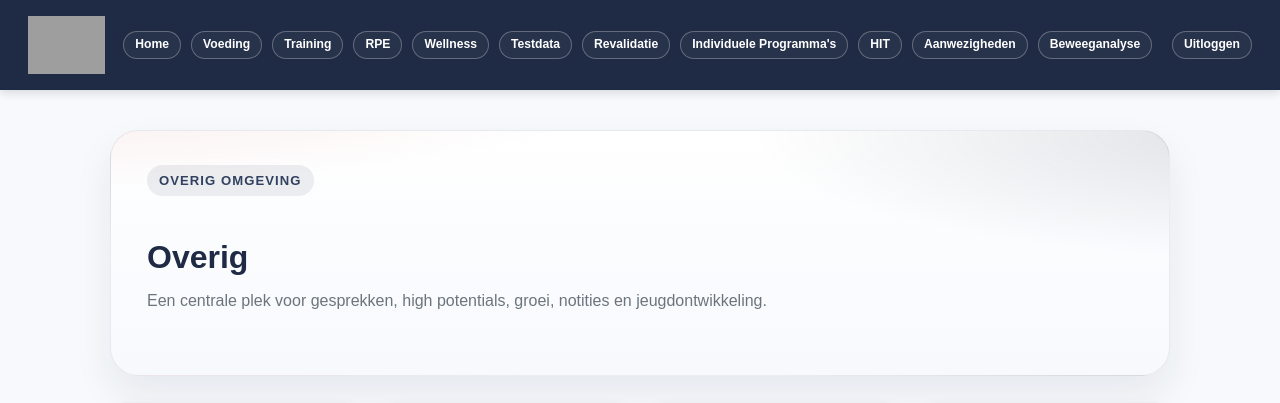
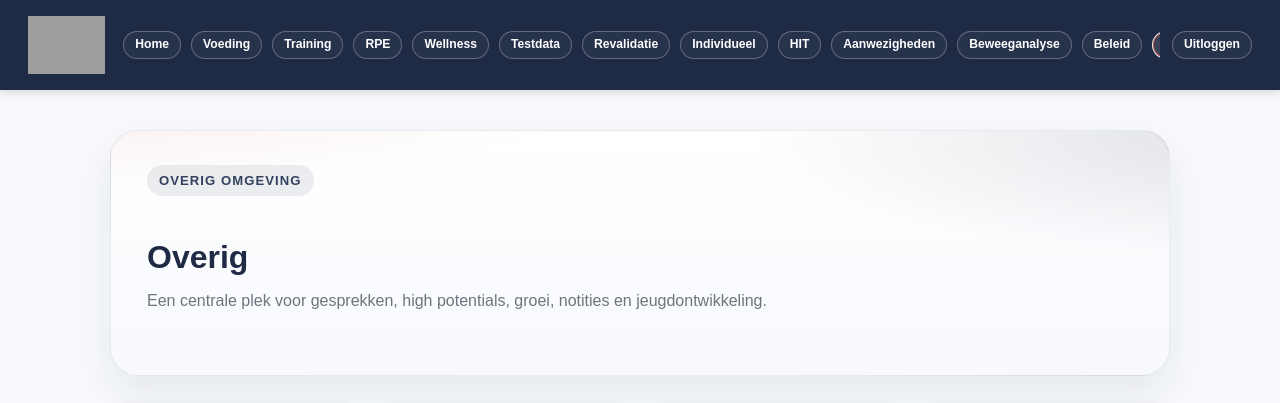
Before and after one commit to siebehermsen/Dashboard-Willem-II-, a Django app: page /overig/ in a window 1280 px wide. Shown: the top 403 px of the page. Run offline with Django 5.2, Linux system fonts and the light colour scheme; a user stored in the database is signed in; data comes from the database, SQL or seed files in the repository; grey boxes are pictures that could not be loaded.

Commit message:
Rename individuele programmas to individueel

```diff
--- a/main/templates/base.html
+++ b/main/templates/base.html
@@ -417,7 +417,7 @@
             <a href="{% url 'wellness' %}" class="{% if 'wellness' in request.path %}active{% endif %}">Wellness</a>
             <a href="{% url 'testdata' %}" class="{% if 'testdata' in request.path %}active{% endif %}">Testdata</a>
             <a href="{% url 'revalidatie' %}" class="{% if 'revalidatie' in request.path %}active{% endif %}">Revalidatie</a>
-            <a href="{% url 'individuele_programmas' %}" class="{% if 'individuele_programmas' in request.path %}active{% endif %}">Individuele Programma's</a>
+                <a href="{% url 'individuele_programmas' %}" class="{% if 'individuele_programmas' in request.path %}active{% endif %}">Individueel</a>
             <a href="{% url 'hit' %}" class="{% if 'hit' in request.path %}active{% endif %}">HIT</a>
             <a href="{% url 'aanwezigheden' %}" class="{% if 'aanwezigheden' in request.path %}active{% endif %}">Aanwezigheden</a>
             <a href="{% url 'beweeganalyse' %}" class="{% if 'beweeganalyse' in request.path %}active{% endif %}">Beweeganalyse</a>
--- a/main/templates/individuele_programmas.html
+++ b/main/templates/individuele_programmas.html
@@ -118,7 +118,7 @@
 </style>
 
 
-<h2 class="page-title">⚽ Individueel Programma</h2>
+<h2 class="page-title">⚽ Individueel</h2>
 <p class="subtitle">Selecteer een speler om een dagprogramma of individueel programma te bekijken of te maken.</p>
 
 <hr>
```
